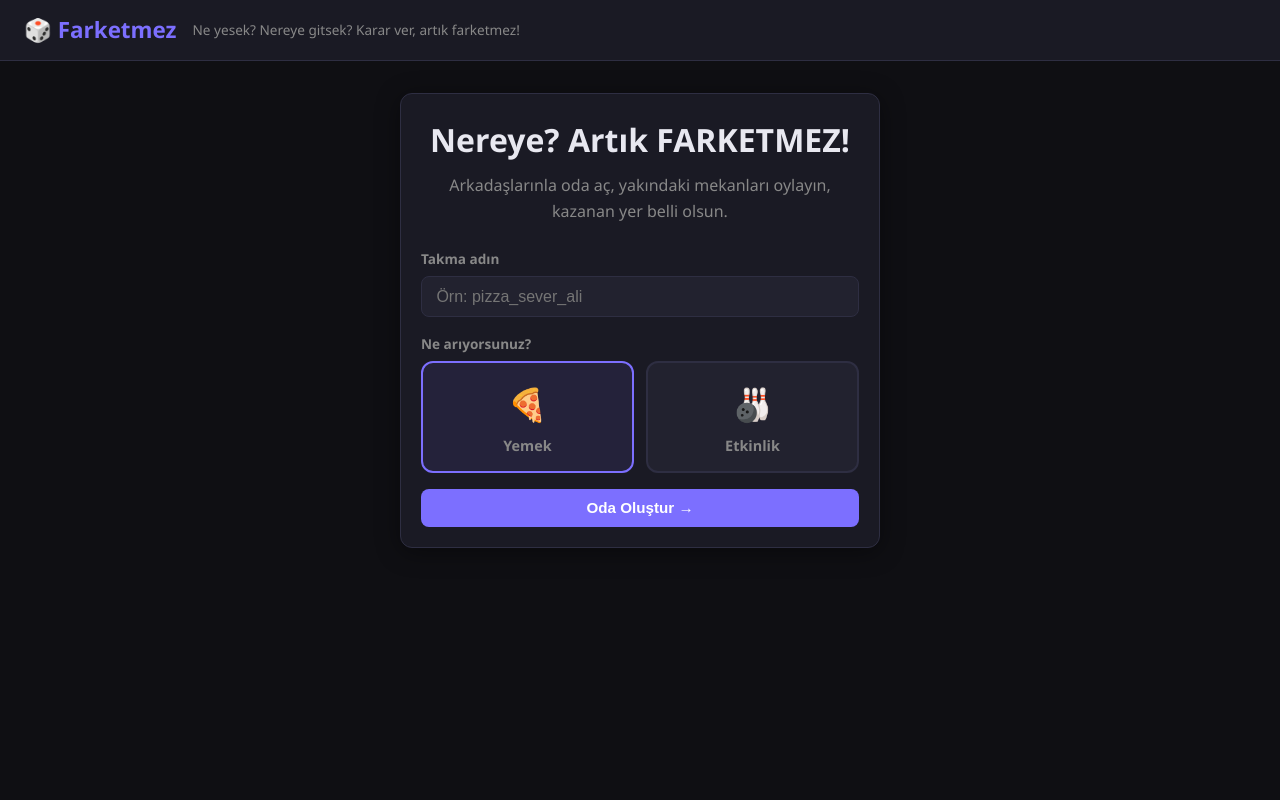
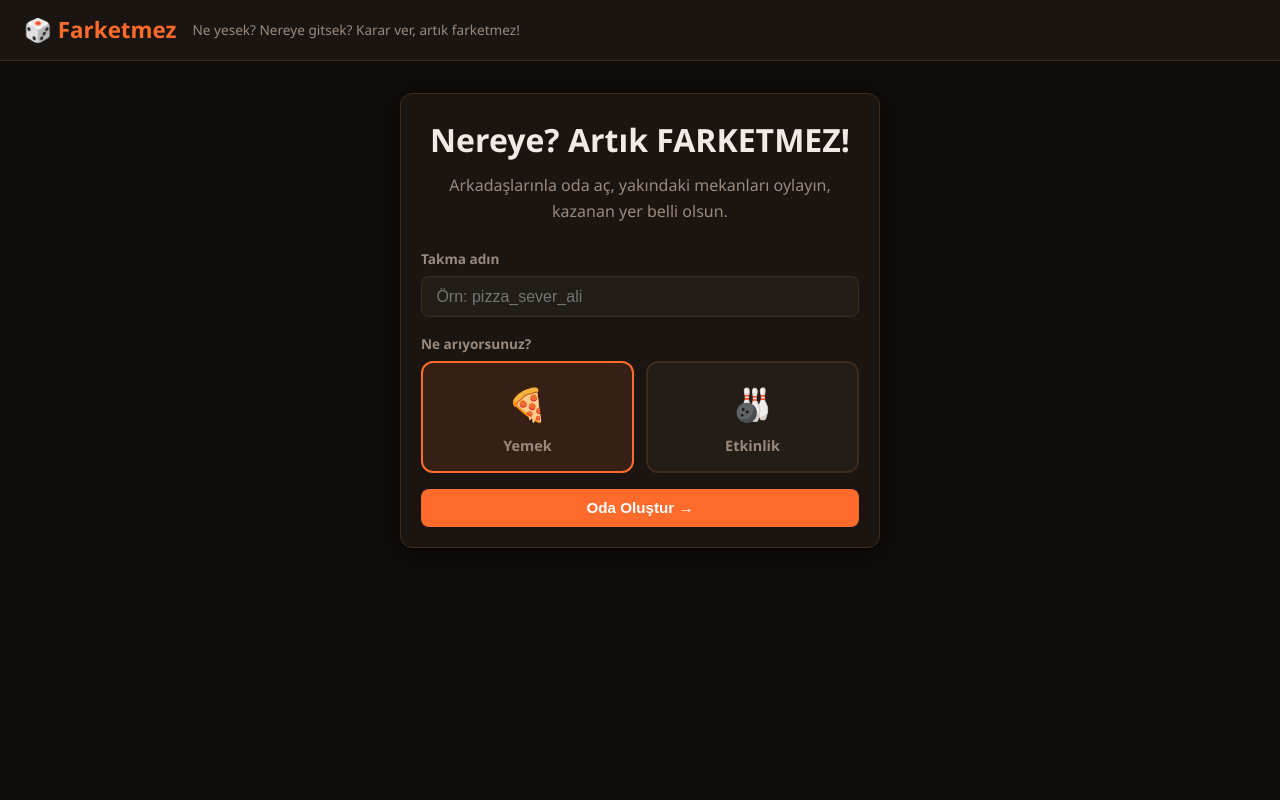
Before and after one commit to ExaelXage/farketmez, a Flask app: page / in a window 1280 px wide. Run offline with Flask 3, Linux system fonts and the light colour scheme; some libraries are stand-ins or nearby versions.

Commit message:
Try two color themes: dark blue then orange (#FF6B2B)
Blue theme: bg #080e1e, accent #3b82f6 / #60a5fa
Orange theme (current): bg #0f0c0a, accent #ff6b2b / #ff8f5c

All hardcoded rgba(accent,...) values updated to match each theme.
Server running — refresh to see orange; revert to blue on request.

Co-Authored-By: Claude Sonnet 4.6 <noreply@anthropic.com>

```diff
--- a/static/css/style.css
+++ b/static/css/style.css
@@ -3,19 +3,19 @@
 html { scroll-behavior: smooth; }
 
 :root {
-  --bg: #0f0f13;
-  --surface: #1a1a24;
-  --surface2: #22222f;
-  --border: #2e2e42;
-  --accent: #7c6fff;
-  --accent-hover: #9d8fff;
+  --bg: #0f0c0a;
+  --surface: #1a1511;
+  --surface2: #231d17;
+  --border: #3d2b1e;
+  --accent: #ff6b2b;
+  --accent-hover: #ff8f5c;
   --danger: #ff4f4f;
   --success: #3fcf6e;
   --warning: #f5a623;
-  --text: #e8e8f0;
-  --text-muted: #888;
+  --text: #f0ebe6;
+  --text-muted: #9a8a7e;
   --radius: 12px;
-  --shadow: 0 4px 24px rgba(0,0,0,.4);
+  --shadow: 0 4px 24px rgba(0,0,0,.5);
 }
 
 body {
@@ -192,7 +192,7 @@ hr { border: none; border-top: 1px solid var(--border); margin: 1rem 0; }
 
 .card--winner {
   border-color: var(--warning);
-  background: linear-gradient(135deg, #1a1a24, #1f1a10);
+  background: linear-gradient(135deg, #1a1511, #1f1008);
   margin-bottom: 1.25rem;
   animation: popIn .45s cubic-bezier(.34,1.56,.64,1);
 }
@@ -248,7 +248,7 @@ input[type="text"]:focus { outline: none; border-color: var(--accent); }
 .category-icon { font-size: 2rem; }
 .category-option input:checked + .category-card {
   border-color: var(--accent);
-  background: rgba(124,111,255,.1);
+  background: rgba(255,107,43,.12);
 }
 
 /* ===== Buttons ===== */
@@ -271,7 +271,7 @@ input[type="text"]:focus { outline: none; border-color: var(--accent); }
 .btn:disabled { opacity: .45; cursor: not-allowed; }
 
 .btn--primary { background: var(--accent); color: #fff; }
-.btn--primary:hover:not(:disabled) { background: var(--accent-hover); box-shadow: 0 0 0 3px rgba(124,111,255,.25); }
+.btn--primary:hover:not(:disabled) { background: var(--accent-hover); box-shadow: 0 0 0 3px rgba(255,107,43,.3); }
 
 .btn--secondary { background: var(--surface2); color: var(--text); border: 1px solid var(--border); }
 .btn--secondary:hover:not(:disabled) { border-color: var(--accent); }
@@ -358,7 +358,7 @@ input[type="text"]:focus { outline: none; border-color: var(--accent); }
   font-weight: 700;
   padding: .2rem .55rem;
   border-radius: 20px;
-  background: rgba(124,111,255,.15);
+  background: rgba(255,107,43,.15);
   color: var(--accent);
   white-space: nowrap;
 }
@@ -402,7 +402,7 @@ input[type="text"]:focus { outline: none; border-color: var(--accent); }
 }
 .filter-chip:hover { border-color: var(--accent); color: var(--text); }
 .filter-chip--active {
-  background: rgba(124,111,255,.18);
+  background: rgba(255,107,43,.18);
   border-color: var(--accent);
   color: var(--accent);
 }
@@ -452,7 +452,7 @@ input[type="text"]:focus { outline: none; border-color: var(--accent); }
   transition: background .3s, color .3s;
 }
 .badge--waiting   { background: rgba(245,166,35,.15);  color: var(--warning); }
-.badge--voting    { background: rgba(124,111,255,.15); color: var(--accent); }
+.badge--voting    { background: rgba(255,107,43,.15);  color: var(--accent); }
 .badge--completed { background: rgba(63,207,110,.15);  color: var(--success); }
 
 /* ===== Map ===== */
@@ -598,7 +598,7 @@ input[type="text"]:focus { outline: none; border-color: var(--accent); }
 }
 .radius-opt input:checked + span {
   border-color: var(--accent);
-  background: rgba(124,111,255,.15);
+  background: rgba(255,107,43,.15);
   color: var(--accent);
 }
 .radius-opt span:hover { border-color: var(--accent); }
```
